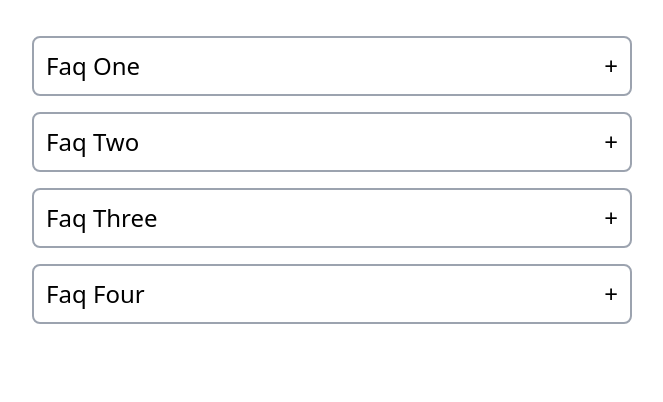
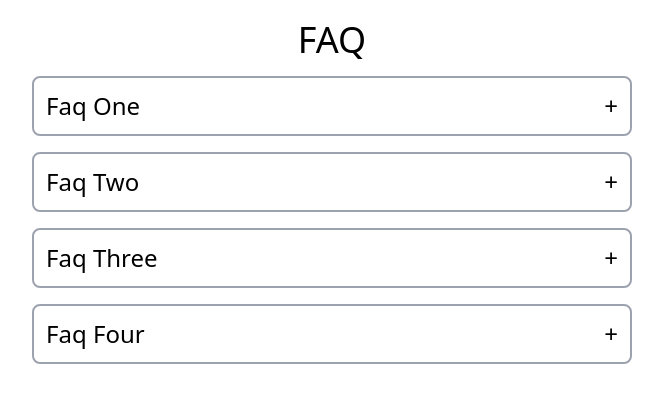
Before and after one commit to riteshbishnoi530/custom-faq, a React (Create React App) app: page / in a window 1280 px wide. Shown: the top 402 px of the page, without its empty margins (308-971 px from the left). Built offline with nearby package versions, Linux system fonts and the light colour scheme; the HTML template or start-up script is replaced by a standard one.

Commit message:
add heading

```diff
--- a/src/components/Faq.jsx
+++ b/src/components/Faq.jsx
@@ -8,6 +8,7 @@ function Faq() {
     }
     return (
         <div className='max-w-[600px] mx-auto py-5'>
+            <h1 className='text-center text-4xl'>FAQ</h1>
             {QUESTION.map((obj, i) => (
                 <div key={i} className='border-2 p-3 border-gray-400 rounded-lg mt-4'>
                     <div onClick={()=>handleFaq(i)} className='flex justify-between items-center cursor-pointer'>
```
Also changed, not shown: 1 other file (tests, documents, lock files or other folders).
